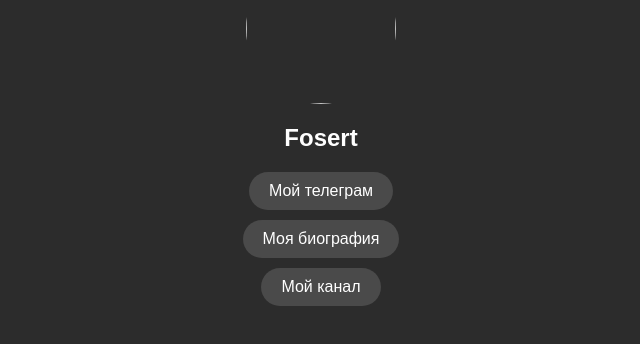
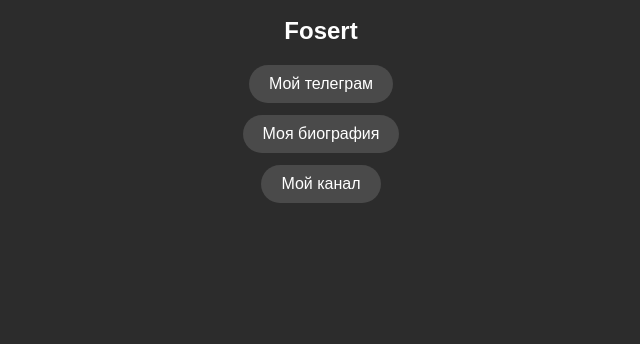
Before and after one commit to fsrtbog/pvpkidz, a plain HTML site: page index.html in a window 1280 px wide. Shown: the part 270-614 px from the top of the page, without its empty margins (319-959 px from the left). Drawn offline with Linux system fonts and the light colour scheme.

Commit message:
Update styles.css

```diff
--- a/styles.css
+++ b/styles.css
@@ -9,7 +9,7 @@ body {
     display: flex;
     justify-content: center;
     align-items: center;
-    height: 100vh;
+    height: 80vh;
     background-color: #2C2C2C;
     color: #FFFFFF;
 }
@@ -19,8 +19,8 @@ body {
 }
 
 .profile-photo {
-    width: 150px;
-    height: 150px;
+    width: 100px;
+    height: 100px;
     border-radius: 50%;
     object-fit: cover;
     margin-bottom: 20px;
@@ -34,7 +34,7 @@ h1 {
 .button-container {
     display: flex;
     flex-direction: column;
-    gap: 10px;
+    gap: 12px;
 }
 
 .minimal-button {
```
